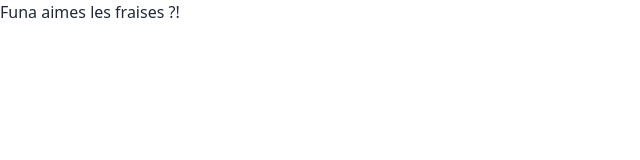
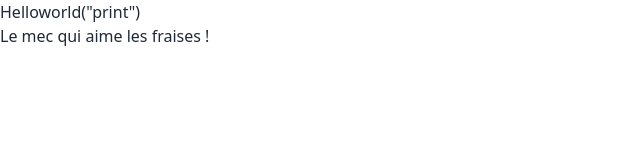
Before and after one commit to PolyxUtils/Website, an Astro site: page /asm in a window 1280 px wide. Shown: the whole page, without its empty margins (0-640 px from the left). Built offline with nearby package versions, Linux system fonts and the light colour scheme; Astro itself is replaced by a stand-in of ours.

Commit message:
Update index.mdx

```diff
--- a/src/pages/asm/index.mdx
+++ b/src/pages/asm/index.mdx
@@ -1 +1,2 @@
-# Funa aimes les fraises ?!
+# Helloworld("print")
+- Le mec qui aime les fraises !
```
